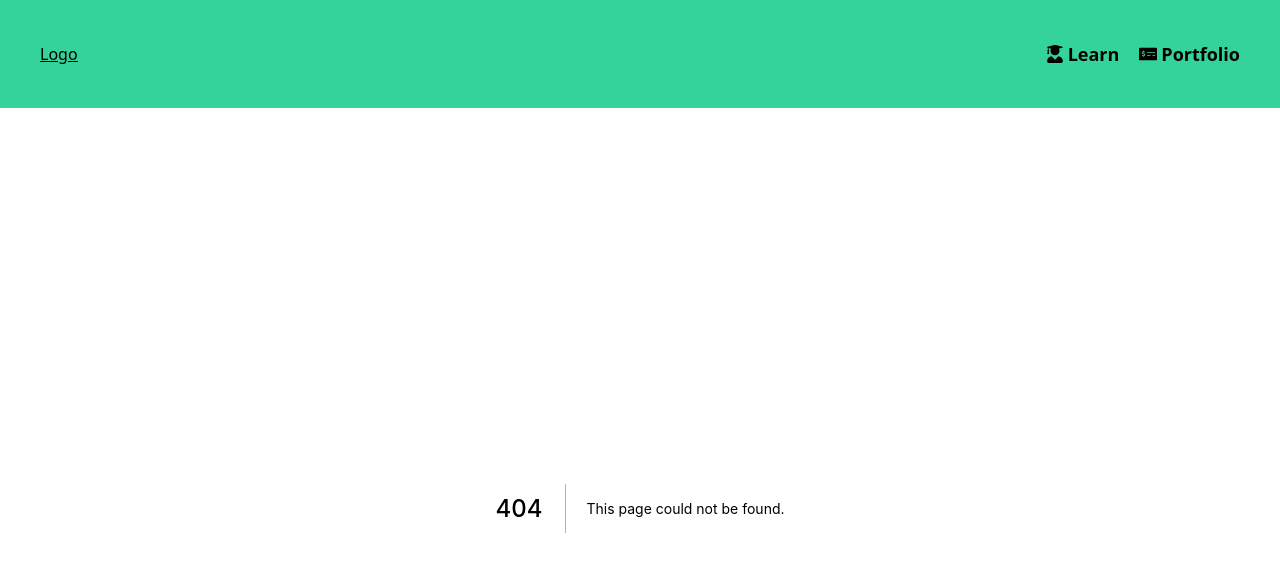
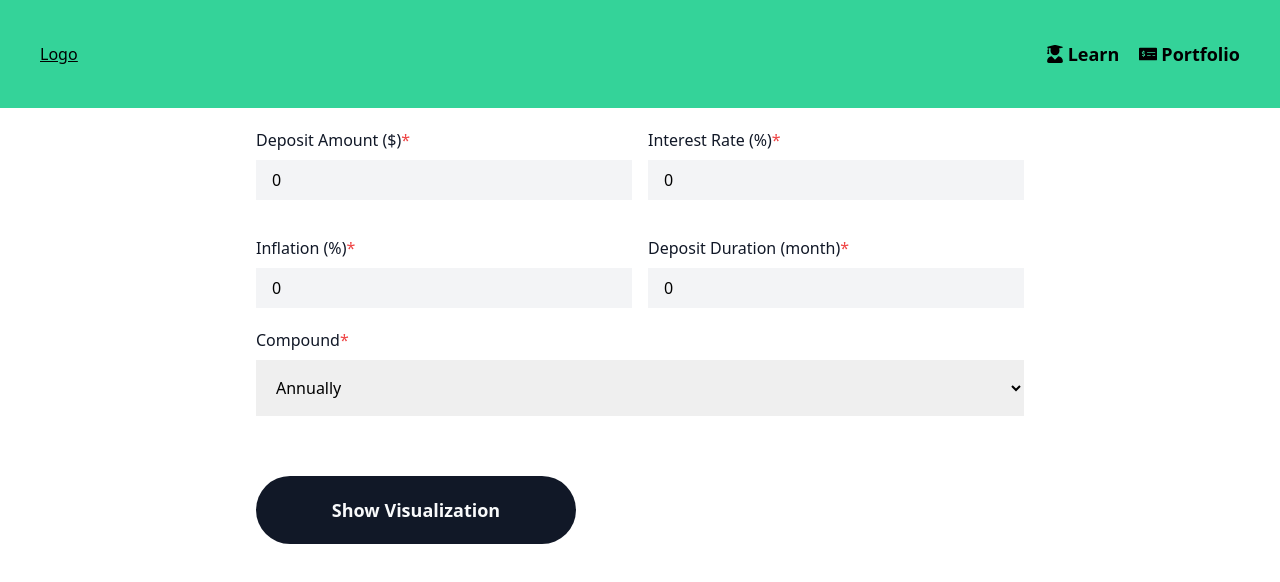
Before and after one commit to ckasidis/fin-ed-nextjs-frontend, a Next.js app: page /learn/deposit in a window 1280 px wide. Before the commit this address had no page. Shown: the top 582 px of the page. Built offline with nearby package versions, Linux system fonts and the light colour scheme.

Commit message:
create FormDeposit component and DepositPage

```diff
--- /dev/null
+++ b/components/FormDeposit.tsx
@@ -0,0 +1,165 @@
+import { SyntheticEvent, useState } from 'react';
+import { motion } from 'framer-motion';
+import { NextPage } from 'next';
+import ErrorMessage from './common/warning';
+
+const FormBond: NextPage = () => {
+	const [depositAmount, setDepositAmount] = useState(0);
+	const [interest, setInterest] = useState(0);
+	const [withdrawTime, setWithdrawTime] = useState(0);
+	const [inflation, setInflation] = useState(0);
+	const [compound, setCompound] = useState('annually');
+
+	const [errorDA, setErrorDA] = useState(false);
+	const [errorI, setErrorI] = useState(false);
+	const [errorWT, setErrorWT] = useState(false);
+
+	const handleValidation = () => {
+		let isValid = true;
+
+		setErrorDA(false);
+		setErrorI(false);
+		setErrorWT(false);
+
+		if (depositAmount <= 0) {
+			isValid = false;
+			setErrorDA(true);
+		}
+		if (interest <= 0) {
+			isValid = false;
+			setErrorI(true);
+		}
+		if (withdrawTime < 3) {
+			isValid = false;
+			setErrorWT(true);
+		}
+
+		return isValid;
+	};
+
+	const handleSubmit = async (e: SyntheticEvent) => {
+		e.preventDefault();
+
+		let isValidForm = handleValidation();
+
+		if (!isValidForm) return;
+
+		console.log(depositAmount);
+		console.log(interest);
+		console.log(withdrawTime);
+		console.log(compound);
+		// Data Visualization
+	};
+
+	return (
+		<form className="grid w-3/4 max-w-3xl mx-auto" onSubmit={handleSubmit}>
+			<div className="grid grid-cols-1 lg:grid-cols-2 gap-4">
+				<div className="grid">
+					<label htmlFor="depositAmount" className="text-gray-900 mt-5 mb-2">
+						Deposit Amount {'($)'}
+						<span className="text-red-500">*</span>
+					</label>
+					<input
+						className="bg-gray-100 py-2 pl-4 focus:outline-none focus:rounded-lg focus:ring-2 focus:ring-gray-300"
+						type="number"
+						name="depositAmount"
+						value={depositAmount}
+						placeholder="enter deposit amount"
+						onChange={(e) => {
+							setDepositAmount(+e.target.value);
+						}}
+					/>
+				</div>
+				<div className="grid">
+					<label htmlFor="interest" className="text-gray-900 mt-5 mb-2">
+						Interest Rate {'(%)'}
+						<span className="text-red-500">*</span>
+					</label>
+					<input
+						className="bg-gray-100 w-full py-2 pl-4 focus:outline-none focus:rounded-lg focus:ring-2 focus:ring-gray-300"
+						type="number"
+						name="interest"
+						value={interest}
+						placeholder="enter interest rate"
+						onChange={(e) => {
+							setInterest(+e.target.value);
+						}}
+					/>
+				</div>
+				<div className="grid">
+					<label htmlFor="inflation" className="text-gray-900 mt-5 mb-2">
+						Inflation {'(%)'}
+						<span className="text-red-500">*</span>
+					</label>
+					<input
+						className="bg-gray-100 w-full py-2 pl-4 focus:outline-none focus:rounded-lg focus:ring-2 focus:ring-gray-300"
+						type="number"
+						name="inflation"
+						value={inflation}
+						placeholder="enter inflation"
+						onChange={(e) => {
+							setInflation(+e.target.value);
+						}}
+					/>
+				</div>
+				<div className="grid">
+					<label htmlFor="withdrawTime" className="text-gray-900 mt-5 mb-2">
+						Deposit Duration {'(month)'}
+						<span className="text-red-500">*</span>
+					</label>
+					<input
+						className="bg-gray-100 py-2 pl-4 focus:outline-none focus:rounded-lg focus:ring-2 focus:ring-gray-300"
+						type="number"
+						name="withdrawTime"
+						value={withdrawTime}
+						placeholder="enter deposit duration"
+						onChange={(e) => {
+							setWithdrawTime(+e.target.value);
+						}}
+					/>
+				</div>
+			</div>
+			<label htmlFor="compound" className="text-gray-900 mt-5 mb-2">
+				Compound<span className="text-red-500">*</span>
+			</label>
+			<select
+				className="p-4"
+				value={compound}
+				onChange={(e) => {
+					setCompound(e.target.value);
+				}}
+			>
+				<option value="annually">Annually</option>
+				<option value="semiannually">Semi-annually</option>
+				<option value="quarterly">Quarterly</option>
+				<option value="monthly">Monthly</option>
+			</select>
+			<div className="mt-5">
+				{errorDA && (
+					<ErrorMessage>
+						Deposit Amount must have a value more than 0
+					</ErrorMessage>
+				)}
+				{errorI && (
+					<ErrorMessage>
+						Interest Rate must have a value more than 0
+					</ErrorMessage>
+				)}
+				{errorWT && (
+					<ErrorMessage>
+						Deposit Duration must be at least 3 months
+					</ErrorMessage>
+				)}
+			</div>
+			<motion.button
+				type="submit"
+				className="hover:bg-emerald-400 bg-gray-900 w-60 sm:w-80 px-10 py-5 mt-10 rounded-full text-gray-50 text-lg text-center font-bold"
+				whileHover={{ scale: 1.1 }}
+			>
+				Show Visualization
+			</motion.button>
+		</form>
+	);
+};
+
+export default FormBond;
--- /dev/null
+++ b/pages/learn/deposit.tsx
@@ -0,0 +1,12 @@
+import { NextPage } from 'next';
+import FormDeposit from '../../components/FormDeposit';
+
+const deposit: NextPage = () => {
+	return (
+		<div>
+			<FormDeposit />
+		</div>
+	);
+};
+
+export default deposit;
```
